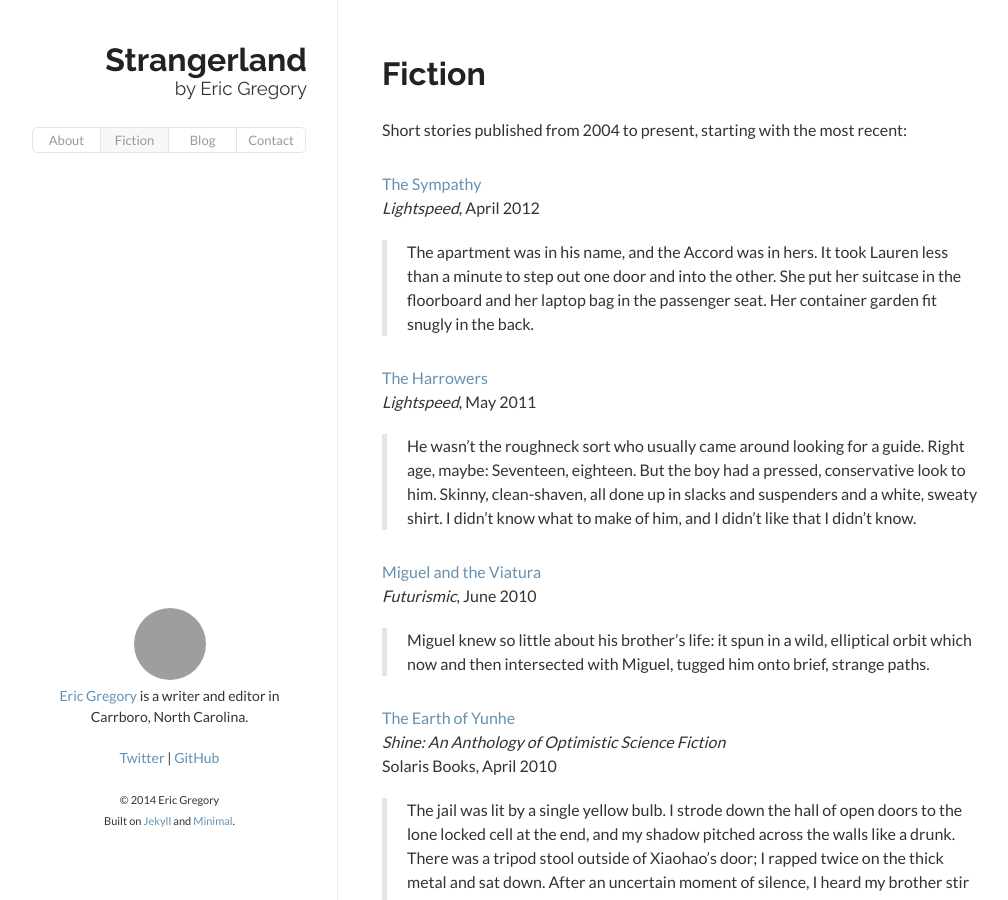
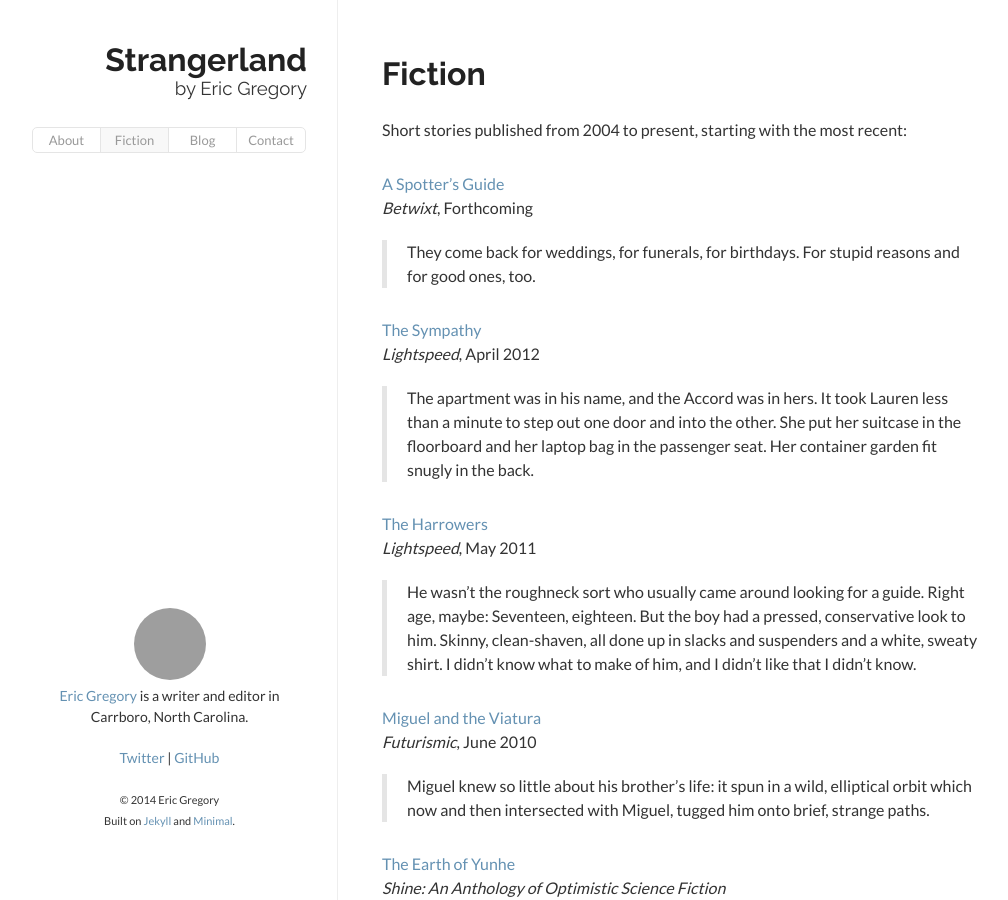
Before and after one commit to ericgregory/ericgregory.github.com, a Jekyll site: the page built from fiction/index.md, in a window 1280 px wide and 900 px high. Shown: the whole window, without its empty margins (133-1141 px from the left). Built offline with Jekyll 4.4.1, drawn with Linux system fonts in a browser that asks for light colours; Markdown is read by kramdown in place of the engine named in the settings; grey boxes are pictures that could not be loaded.

Commit message:
Updated About and Fiction pages

```diff
--- a/fiction/index.md
+++ b/fiction/index.md
@@ -9,6 +9,14 @@ Short stories published from 2004 to present, starting with the most recent:
 <p></p>
 <div style="margin-top: 30px;">
 </div>
+
+[A Spotter's Guide]()
+<em>Betwixt</em>, Forthcoming
+
+> They come back for weddings, for funerals, for birthdays. For stupid reasons and for good ones, too.
+
+<div style="margin-top: 30px;">
+	</div>
 
 [The Sympathy](http://www.lightspeedmagazine.com/fiction/the-sympathy/)
 <em>Lightspeed</em>, April 2012
```
Also changed, not shown: about/index.md (+2 -2 lines).
